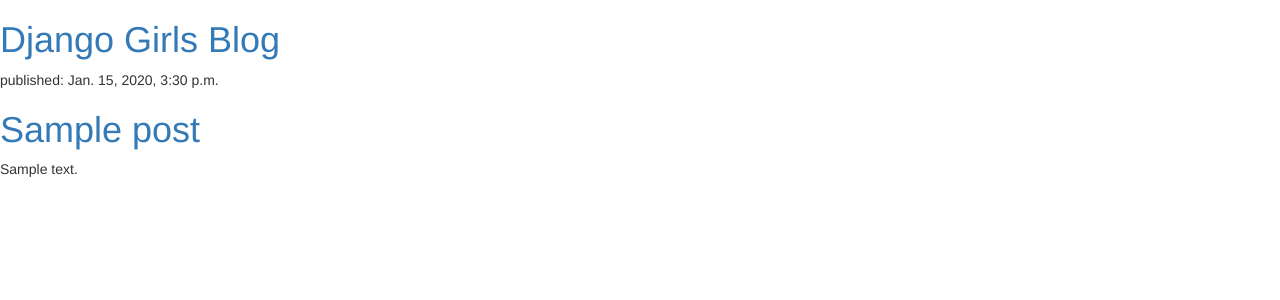
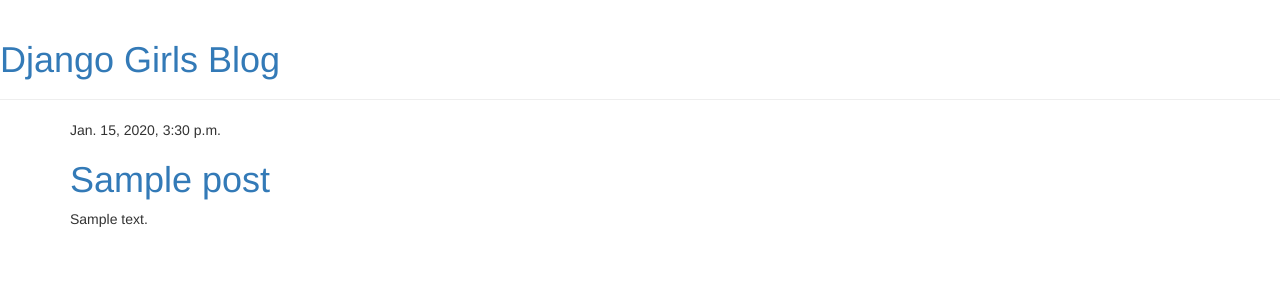
Before and after one commit to nidhi2509/my-first-blog, a Django app: template blog/templates/blog/post_list.html in a window 1280 px wide. Shown: the top 300 px of the page. Run offline with Django 3.2, Linux system fonts and the light colour scheme; the template is opened without the code that fills it: values that come from a table or form of the project are taken from there, others are empty; tables that the repository leaves empty hold one stand-in row (values such as "Sample post"); some libraries are stand-ins or nearby versions.

Commit message:
Added view and template for detailed blog post as well as CSS for the site.

```diff
--- /dev/null
+++ b/blog/templates/blog/base.html
@@ -0,0 +1,23 @@
+{% load staticfiles %}
+<html>
+    <head>
+        <title>Django Girls blog</title>
+        <link rel="stylesheet" href="//maxcdn.bootstrapcdn.com/bootstrap/3.2.0/css/bootstrap.min.css">
+        <link rel="stylesheet" href="//maxcdn.bootstrapcdn.com/bootstrap/3.2.0/css/bootstrap-theme.min.css">
+        <link href='//fonts.googleapis.com/css?family=Lobster&subset=latin,latin-ext' rel='stylesheet' type='text/css'>
+        <link rel="stylesheet" href="{% static 'css/blog.css' %}">
+    </head>
+    <body>
+            <div class="page-header">
+        <h1><a href="/">Django Girls Blog</a></h1>
+    </div>
+    <div class="content container">
+        <div class="row">
+            <div class="col-md-8">
+            {% block content %}
+            {% endblock %}
+            </div>
+        </div>
+    </div>
+    </body>
+</html>
--- a/blog/templates/blog/post_list.html
+++ b/blog/templates/blog/post_list.html
@@ -1,20 +1,14 @@
+{% extends 'blog/base.html' %}
 
-<html>
-    <link rel="stylesheet" href="//maxcdn.bootstrapcdn.com/bootstrap/3.2.0/css/bootstrap.min.css">
-<link rel="stylesheet" href="//maxcdn.bootstrapcdn.com/bootstrap/3.2.0/css/bootstrap-theme.min.css">
-        <title>Django Girls blog</title>
-    </head>
-    <body>
-        <div>
-    <h1><a href="/">Django Girls Blog</a></h1>
-</div>
+{% block content %}
+    {% for post in posts %}
+        <div class="post">
+            <div class="date">
+                {{ post.published_date }}
+            </div>
+            <h1><a href="{% url 'post_detail' pk=post.pk %}">{{ post.title }}</a></h1>
 
-{% for post in posts %}
-    <div>
-        <p>published: {{ post.published_date }}</p>
-        <h1><a href="">{{ post.title }}</a></h1>
-        <p>{{ post.text|linebreaksbr }}</p>
-    </div>
-{% endfor %}
-    </body>
-</html>
+            <p>{{ post.text|linebreaksbr }}</p>
+        </div>
+    {% endfor %}
+{% endblock %}
--- a/blog/urls.py
+++ b/blog/urls.py
@@ -3,4 +3,5 @@
 
 urlpatterns = [
     url(r'^$', views.post_list, name='post_list'),
+    url(r'^post/(?P<pk>\d+)/$', views.post_detail, name='post_detail'),
 ]
```
Also changed, not shown: blog/templates/blog/post_detail.html (added, +13 -0 lines), blog/views.py (+7 -3 lines).
